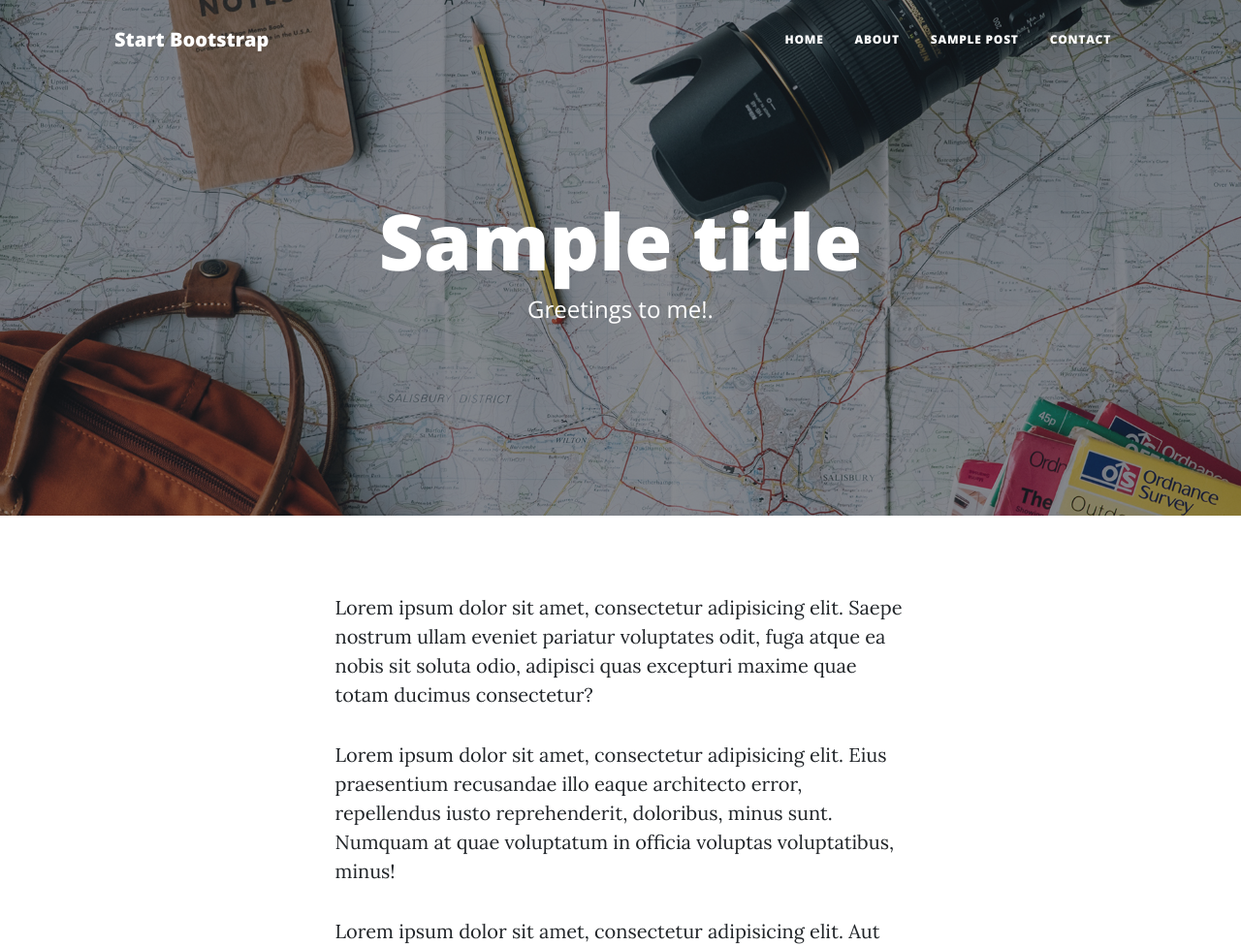
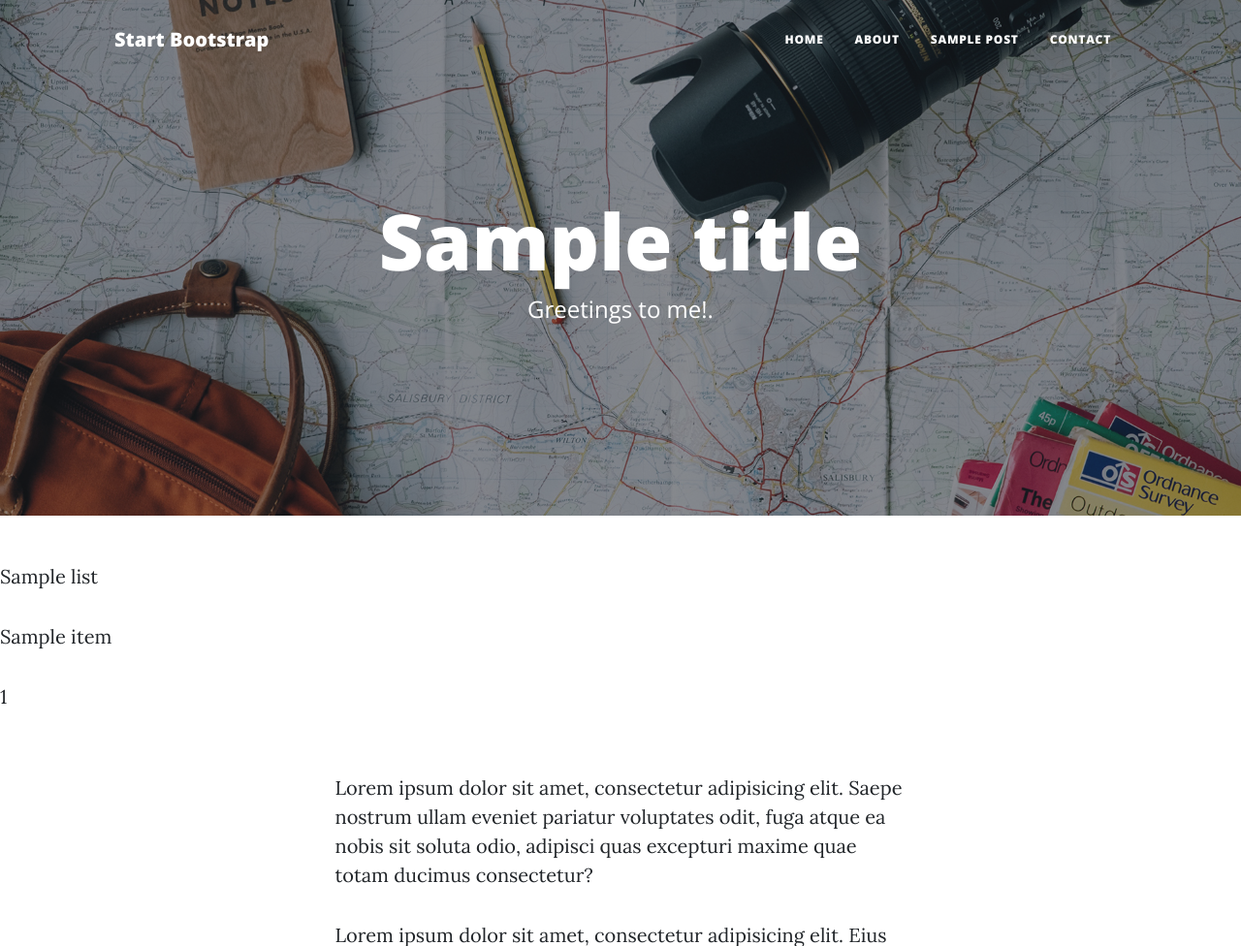
Before and after one commit to doctorandrewbrown/flask-thorin, a Flask app: template templates/index.html in a window 1280 px wide. Shown: the top 976 px of the page at 97% size. Run offline with Flask 3, Linux system fonts and the light colour scheme; the template is opened without the code that fills it: most values are stand-ins (such as "Sample title", 1, 10 or a date in 2020); some libraries are stand-ins or nearby versions.

Commit message:
moves test loop list to index template

```diff
--- a/templates/about.html
+++ b/templates/about.html
@@ -7,7 +7,7 @@
                     <div class="col-md-10 col-lg-8 col-xl-7">
                         <div class="page-heading">
                             <h1>{{ title }}</h1>
-                            <span class="subheading">This is what I do.</span>
+                            <span class="subheading">This is what I can do.</span>
                         </div>
                     </div>
                 </div>
--- a/templates/contact.html
+++ b/templates/contact.html
@@ -14,10 +14,13 @@
                 </div>
             </div>
         </header>
+
         {% endblock %}
+
 
         {% block content %}
         <!-- Main Content-->
+
         <main class="mb-4">
             <div class="container px-4 px-lg-5">
                 <div class="row gx-4 gx-lg-5 justify-content-center">
--- a/templates/index.html
+++ b/templates/index.html
@@ -16,6 +16,14 @@
         {% endblock %}
         <!-- Main Content-->
         {% block content %}
+
+        {# test loop #}
+        <p>{{ list }}</p>
+        {% for item in list %}
+        <p>{{ item }}</p>
+        <p>{{ loop.index }}</p>
+        {% endfor %}
+
         <main class="mb-4">
             <div class="container px-4 px-lg-5">
                 <div class="row gx-4 gx-lg-5 justify-content-center">
```
